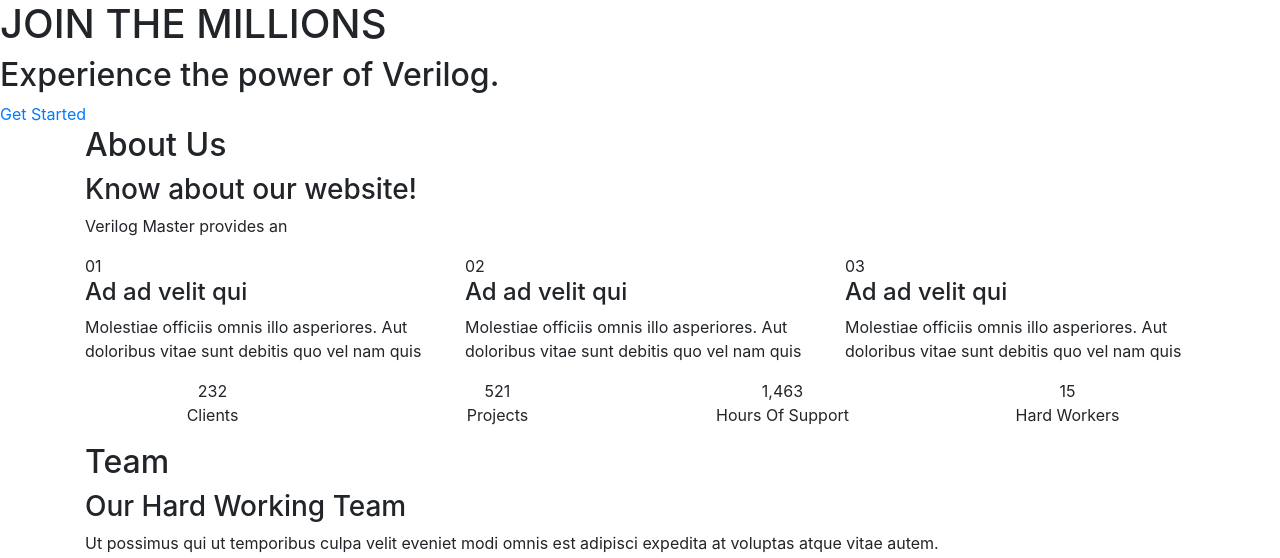
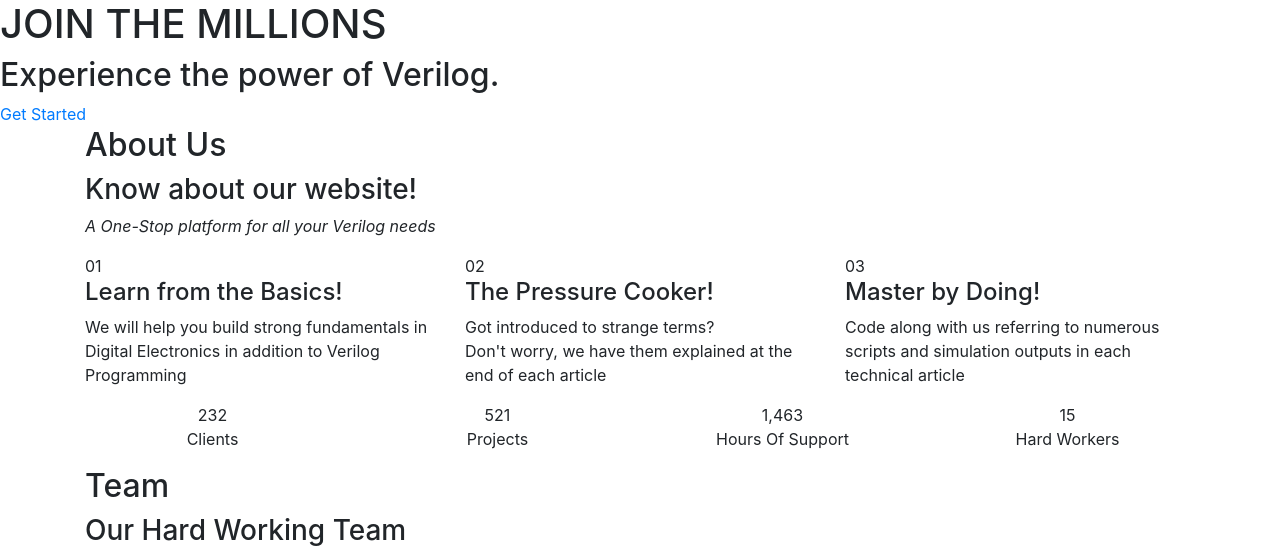
Before and after one commit to pratiksolav/Verilog-Master, a Django app: page / in a window 1280 px wide. Shown: the part 400-958 px from the top of the page. Run offline with Django 3.2, Linux system fonts and the light colour scheme; some libraries are stand-ins or nearby versions.

Commit message:
Homepage Tweaks

```diff
--- a/src/templates/home.html
+++ b/src/templates/home.html
@@ -19,7 +19,7 @@
           <div class="section-title" data-aos="zoom-in">
             <h2>About Us</h2>
             <h3>Know about our <span>website!</span></h3>
-            <p>Verilog Master provides an  </p>
+            <p class="font-italic" >A One-Stop platform for all your Verilog needs</p>
           </div>
 
           <div class="row">
@@ -27,24 +27,24 @@
             <div class="col-lg-4 mt-4 mt-lg-0" data-aos="fade-up" data-aos-delay="200">
               <div class="box">
                 <span>01</span>
-                <h4> Ad ad velit qui</h4>
-                <p>Molestiae officiis omnis illo asperiores. Aut doloribus vitae sunt debitis quo vel nam quis</p>
+                <h4>Learn from the Basics!</h4>
+                <p>We will help you build strong fundamentals in Digital Electronics in addition to Verilog Programming</p>
               </div>
             </div>
 
             <div class="col-lg-4 mt-4 mt-lg-0" data-aos="fade-up" data-aos-delay="200">
               <div class="box">
                 <span>02</span>
-                <h4> Ad ad velit qui</h4>
-                <p>Molestiae officiis omnis illo asperiores. Aut doloribus vitae sunt debitis quo vel nam quis</p>
+                <h4>The Pressure Cooker!</h4>
+                <p>Got introduced to strange terms?<br>Don't worry, we have them explained at the end of each article</p>
               </div>
             </div>
 
             <div class="col-lg-4 mt-4 mt-lg-0" data-aos="fade-up" data-aos-delay="200">
               <div class="box">
                 <span>03</span>
-                <h4> Ad ad velit qui</h4>
-                <p>Molestiae officiis omnis illo asperiores. Aut doloribus vitae sunt debitis quo vel nam quis</p>
+                <h4>Master by Doing!</h4>
+                <p>Code along with us referring to numerous scripts and simulation outputs in each technical article</p>
               </div>
             </div>
 
```
Also changed, not shown: 2 other files.
